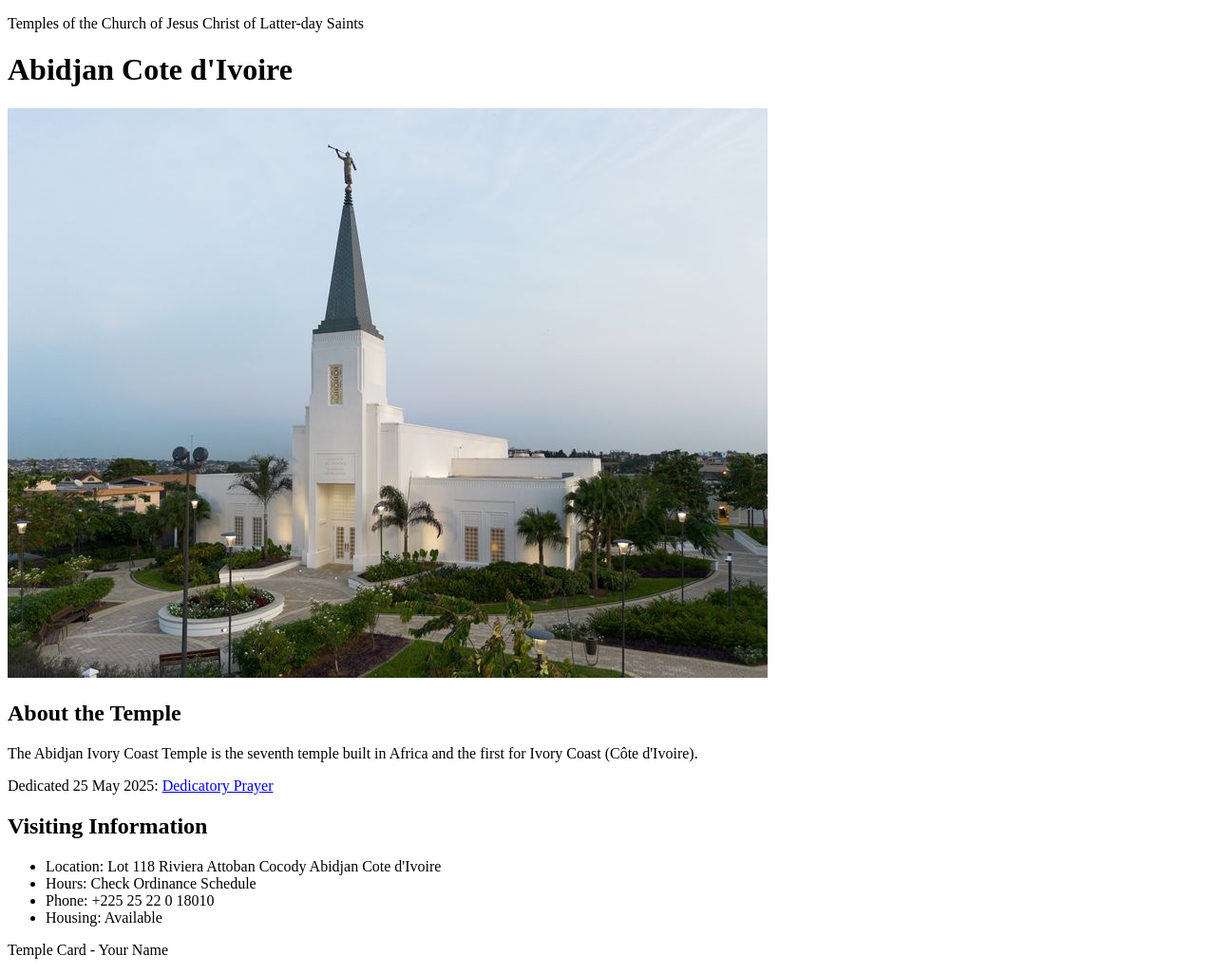
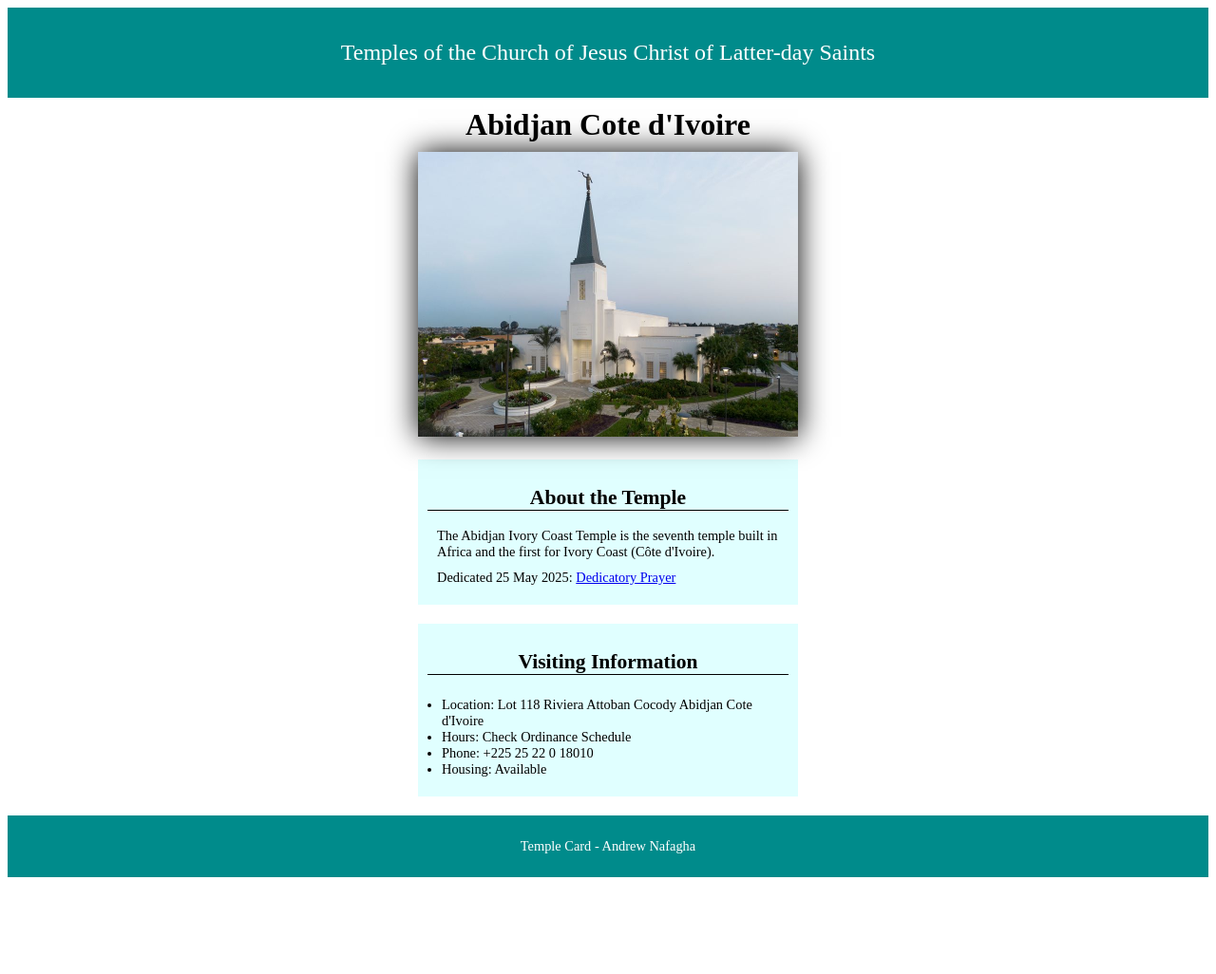
Before and after one commit to andygildev/wdd130, a plain HTML site: page week02/temple.html in a window 1280 px wide. Shown: the whole page at 95% size. After the commit the page ends 932 px from the top, so only its background shows below. Drawn offline with Linux system fonts and the light colour scheme.

Commit message:
code along w2

```diff
--- /dev/null
+++ b/week02/styles/temple.css
@@ -0,0 +1,51 @@
+header, footer {
+    background-color: darkcyan;
+    color: white;
+    padding: 10px;
+    text-align: center;
+    font-size: 1.5rem;
+
+}
+
+main {
+    width: 400px;
+    margin: 0 auto;
+}
+
+h1 {
+    margin: 10px;
+    text-align: center;
+}
+
+h2 {
+    border-bottom: 1px solid black;
+    text-align: center;
+}
+
+img {
+    width: 100%;
+    height: auto;
+    box-shadow: 0 0 30px black;
+}
+
+section {
+    margin: 20px 0;
+    border: 1px lightcyan;
+    padding: 10px;
+    background-color: lightcyan;
+    font-size: .9rem;
+}
+
+section p {
+    margin: 10px;
+
+}
+
+ul {
+    margin: 5px 10px;
+    padding: 5px;
+}
+
+footer {
+    font-size: .9rem;
+}
--- a/week02/temple.html
+++ b/week02/temple.html
@@ -5,6 +5,7 @@
     <meta charset="UTF-8">
     <meta name="viewport" content="width=device-width, initial-scale=1.0">
     <title>Temple Card - Abidjan Cote d'Ivoire</title>
+    <link rel="stylesheet" href="styles/temple.css">
 </head>
 
 <body>
@@ -35,7 +36,7 @@
         </section>
     </main>
     <footer>
-        <p>Temple Card - Your Name</p>
+        <p>Temple Card - Andrew Nafagha</p>
     </footer>
 </body>
 
```
